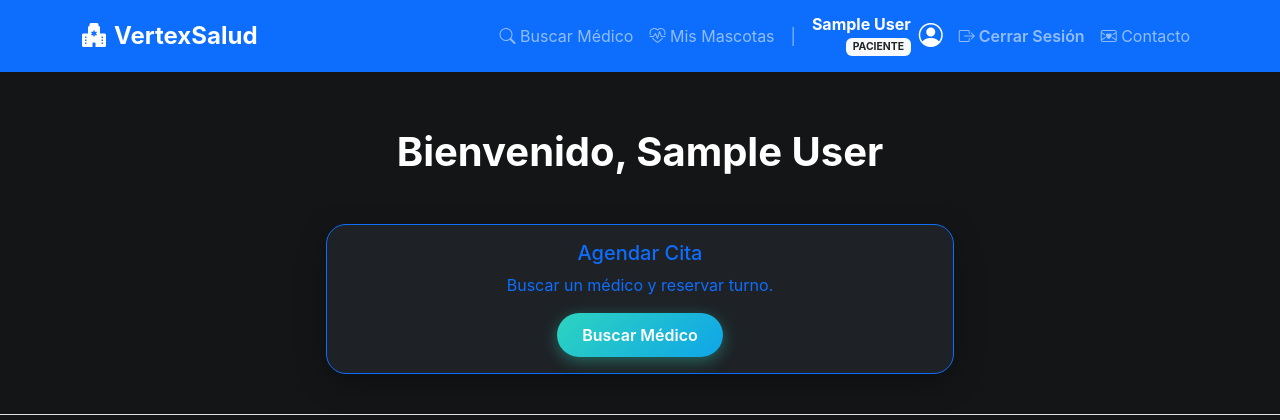
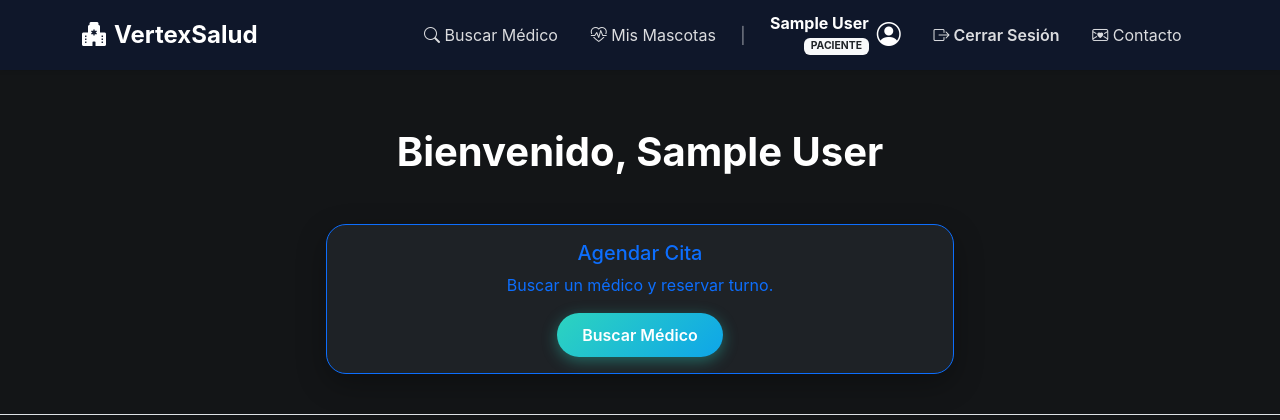
Before and after one commit to CarlosJimenez1969/sistema_salud, a Django app: page / in a window 1280 px wide. Shown: the top 420 px of the page. Run offline with Django 5.2, Linux system fonts and the light colour scheme; the visitor is signed in with stand-in values (Sample User, id 1); data that the repository does not hold is empty; some libraries are stand-ins or nearby versions.

Commit message:
Navbar oscuro con efecto hover en enlaces

```diff
--- a/static/css/estilos.css
+++ b/static/css/estilos.css
@@ -27,14 +27,30 @@ body {
     left: 0 !important;
     right: 0 !important;
     z-index: 1030 !important;
-    background-color: #0d6efd !important;
-    box-shadow: 0 2px 8px rgba(0,0,0,0.3);
+    background-color: #0f172a !important;  /* dark slate */
+    box-shadow: 0 2px 8px rgba(0,0,0,0.4);
     padding-top: 0.5rem;
     padding-bottom: 0.5rem;
 }
 .navbar-brand {
     font-size: 1.5rem;
     font-weight: 800;
+    color: #fff !important;
+}
+.navbar-custom .nav-link {
+    color: rgba(255,255,255,0.85) !important;
+    transition: background-color 0.25s ease, color 0.25s ease;
+    border-radius: 8px;
+    padding: 0.45rem 0.9rem !important;
+    margin: 0 2px;
+}
+.navbar-custom .nav-link:hover,
+.navbar-custom .nav-link:focus {
+    background-color: rgba(59, 130, 246, 0.25) !important;  /* azul translúcido al pasar el mouse */
+    color: #fff !important;
+}
+.navbar-custom form button.nav-link:hover {
+    background-color: rgba(220, 53, 69, 0.3) !important;  /* rojo translúcido en "Cerrar sesión" */
 }
 
 /* === TARJETAS GENERALES === */
--- a/templates/base.html
+++ b/templates/base.html
@@ -11,11 +11,11 @@
     <link rel="stylesheet" href="https://cdn.jsdelivr.net/npm/select2-bootstrap-5-theme@1.3.0/dist/select2-bootstrap-5-theme.min.css" />
 
     {% load static %}
-    <link rel="stylesheet" href="{% static 'css/estilos.css' %}?v=4">
+    <link rel="stylesheet" href="{% static 'css/estilos.css' %}?v=5">
 </head>
 <body>
 
-    <nav class="navbar navbar-expand-lg navbar-dark navbar-custom fixed-top bg-primary shadow-sm">
+    <nav class="navbar navbar-expand-lg navbar-dark navbar-custom fixed-top shadow-sm">
         <div class="container">
             <a class="navbar-brand fw-bold d-flex align-items-center"
                href="{% if user.role == 'ADMIN' %}{% url 'panel_admin' %}{% else %}{% url 'home' %}{% endif %}">
```
